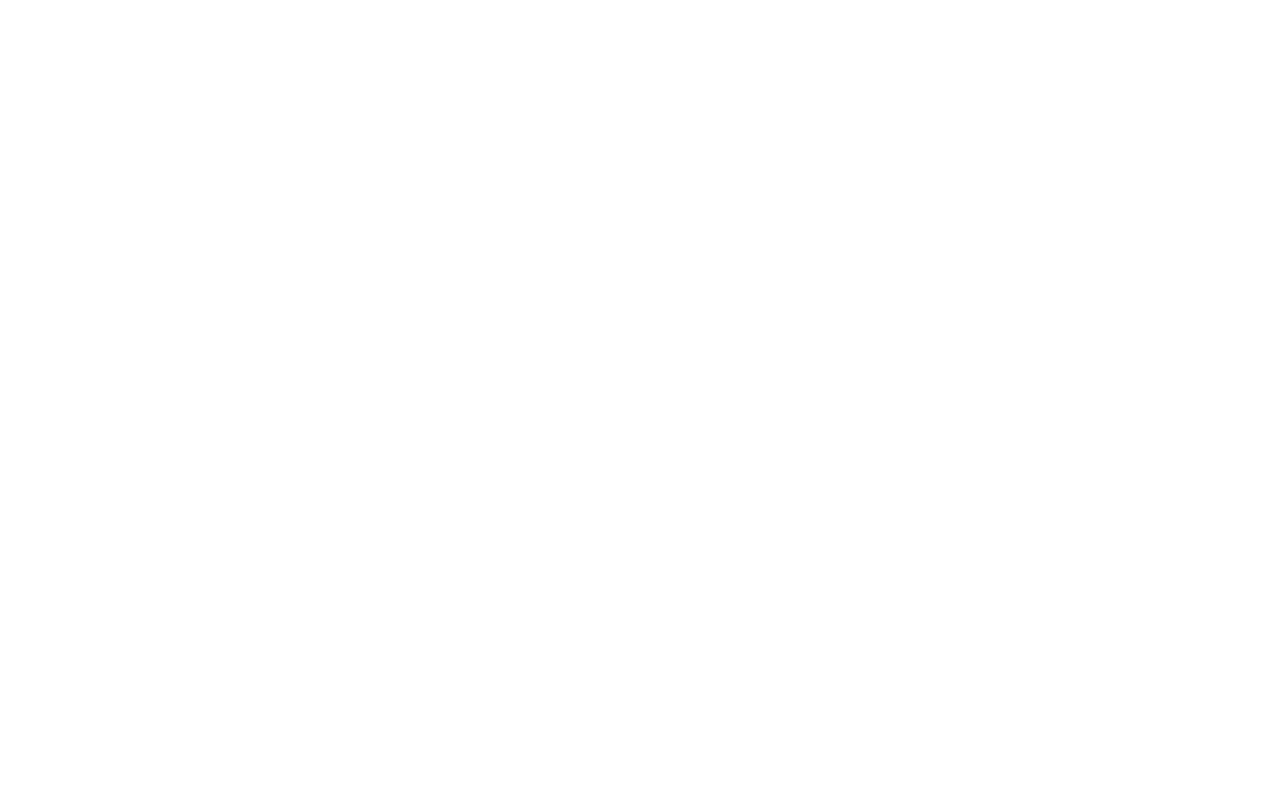
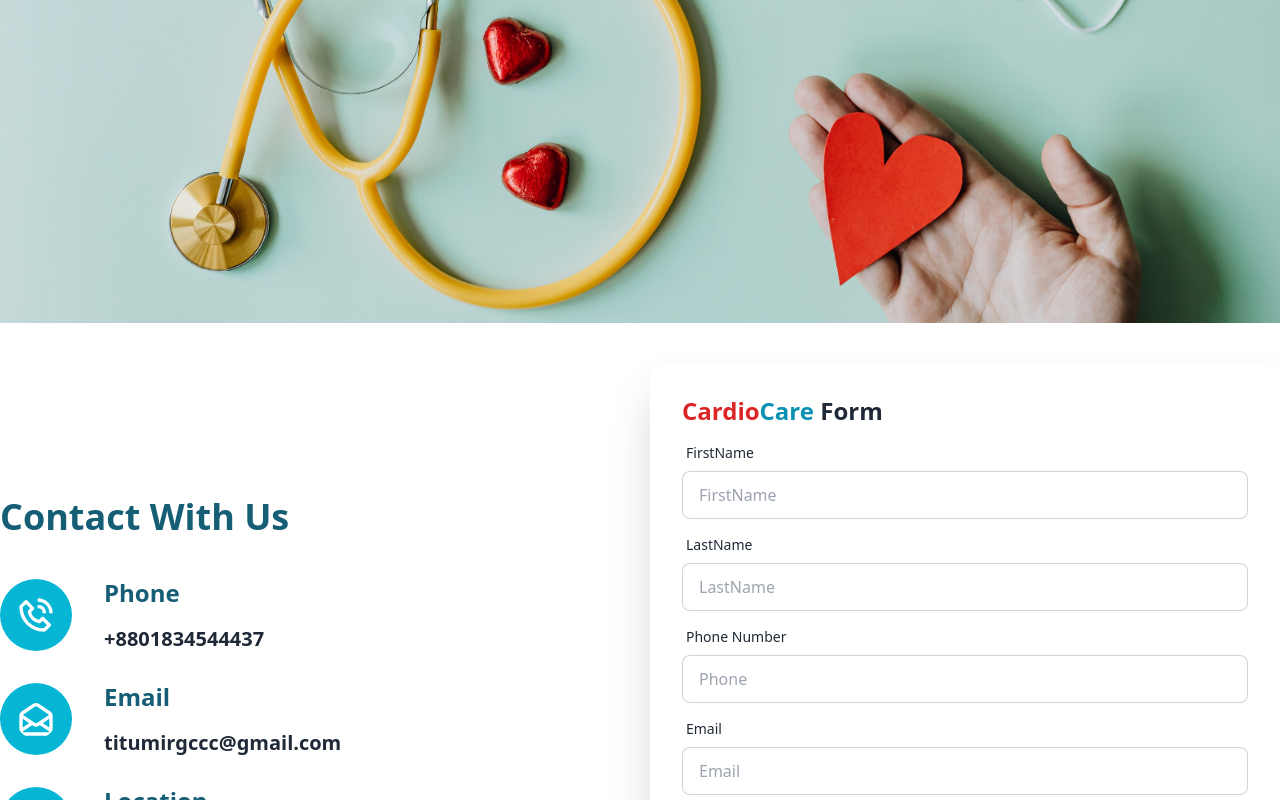
Before and after one commit to mthtitumir/cardio-care-client, a React (Vite) app: page /appointment in a window 1280 px wide. Before the commit this address had no page. Shown: the part 300-1100 px from the top of the page. Before the commit the page ends 800 px from the top, so only its background shows below. Built offline with nearby package versions, Linux system fonts and the light colour scheme.

Commit message:
appointment data send set up

```diff
--- /dev/null
+++ b/src/components/AppointmentCards/AppointForm.jsx
@@ -0,0 +1,77 @@
+import React from 'react';
+
+const AppointForm = () => {
+    const handleAppointForm = event =>{
+        event.preventDefault();
+        const form = event.target;
+        const firstName = form.firstname.value;
+        const lastName = form.lastname.value;
+        const phone = form.phone.value;
+        const email = form.email.value;
+        const message = form.message.value;
+        const appointment = {
+            patientName : firstName+' '+lastName,
+            phone,
+            email,
+            message
+        }
+        fetch('http://localhost:4500/appointments', {
+            method: 'POST',
+            headers: {
+                'content-type': 'application/json'
+            },
+            body: JSON.stringify(appointment)
+        })
+        .then(res => res.json())
+        .then(data =>{
+            console.log(data);
+        })
+        console.log(appointment);
+    }
+    return (
+        <div className=" mb-8">
+            <div className="mt-10">
+                <div className="card w-full shadow-2xl bg-base-100">
+                    <form onSubmit={handleAppointForm} className="card-body">
+                        <a className="font-bold normal-case text-2xl"><span className='text-red-600'>Cardio</span><span className='text-cyan-600'>Care</span> Form</a>
+                        <div className="form-control">
+                            <label className="label">
+                                <span className="label-text">FirstName</span>
+                            </label>
+                            <input type="text" placeholder="FirstName" name='firstname' className="input input-bordered" />
+                        </div>
+                        <div className="form-control">
+                            <label className="label">
+                                <span className="label-text">LastName</span>
+                            </label>
+                            <input type="text" placeholder="LastName" name='lastname' className="input input-bordered" />
+                        </div>
+                        <div className="form-control">
+                            <label className="label">
+                                <span className="label-text">Phone Number</span>
+                            </label>
+                            <input type="text" placeholder="Phone" name='phone' className="input input-bordered" required />
+                        </div>
+                        <div className="form-control">
+                            <label className="label">
+                                <span className="label-text">Email</span>
+                            </label>
+                            <input type="email" placeholder="Email" name='email' className="input input-bordered" />
+                        </div>
+                        <div className="form-control">
+                            <label className="label">
+                                <span className="label-text">Your Message</span>
+                            </label>
+                            <textarea type="text" placeholder="Your Message" name='message' className="input input-bordered" ></textarea>
+                        </div>
+                        <div className="form-control mt-6">
+                            <input type="submit" className='px-3 py-2 bg-cyan-600 rounded-lg text-white font-semibold' value="Send Message" />
+                        </div>
+                    </form>
+                </div>
+            </div>
+        </div>
+    );
+};
+
+export default AppointForm;
--- /dev/null
+++ b/src/components/AppointmentCards/ContactCard.jsx
@@ -0,0 +1,36 @@
+import React from 'react';
+import { BiPhoneCall} from 'react-icons/bi';
+import { HiOutlineMailOpen} from 'react-icons/hi';
+import { GrLocation} from 'react-icons/gr';
+
+
+const ContactCard = () => {
+    return (
+        <div className=''>
+            <h2 className='text-4xl text-cyan-800 font-semibold my-10'>Contact With Us</h2>
+            <div className='mb-7 flex gap-8 items-center'>
+                <BiPhoneCall className='text-7xl bg-cyan-500 rounded-[50%] p-4 text-white'></BiPhoneCall>
+                <div className='space-y-4'>
+                    <h2 className='text-2xl font-semibold text-cyan-800'>Phone</h2>
+                    <p className='text-xl font-semibold'>+8801834544437</p>
+                </div>
+            </div>
+            <div className='mb-7 flex gap-8 items-center'>
+                <HiOutlineMailOpen className='text-7xl bg-cyan-500 rounded-[50%] p-4 text-white'></HiOutlineMailOpen>
+                <div className='space-y-4'>
+                    <h2 className='text-2xl font-semibold text-cyan-800'>Email</h2>
+                    <p className='text-xl font-semibold'>titumirgccc@gmail.com</p>
+                </div>
+            </div>
+            <div className='mb-7 flex gap-8 items-center'>
+                <GrLocation className='text-7xl bg-cyan-500 rounded-[50%] p-4 text-white'></GrLocation>
+                <div className='space-y-4'>
+                    <h2 className='text-2xl font-semibold text-cyan-800'>Location</h2>
+                    <p className='text-xl font-semibold'>Chattogram, Bangladesh</p>
+                </div>
+            </div>
+        </div>
+    );
+};
+
+export default ContactCard;
--- /dev/null
+++ b/src/pages/Appointment/Appointment.jsx
@@ -0,0 +1,19 @@
+import React from 'react';
+import ContactCard from '../../components/AppointmentCards/ContactCard';
+import AppointForm from '../../components/AppointmentCards/AppointForm';
+import SharedBanner from '../shared/SharedBanner/SharedBanner';
+
+const Appointment = () => {
+    return (
+        <div className='container mx-auto'>
+            <SharedBanner>Form</SharedBanner>
+            <div className='grid md:grid-cols-2 gap-5 items-center'>
+
+                <ContactCard></ContactCard>
+                <AppointForm></AppointForm>
+            </div>
+        </div>
+    );
+};
+
+export default Appointment;
--- a/src/pages/Home/Speciality/Speciality.jsx
+++ b/src/pages/Home/Speciality/Speciality.jsx
@@ -12,7 +12,7 @@ const Speciality = () => {
         <div className='container mx-auto '>
             <div className='flex justify-center mb-3 mt-20'><button className='py-2 px-3 text-cyan-500 font-semibold text-md shadow-lg rounded-lg uppercase drop-shadow-lg'>Speciality</button></div>
             <h2 className='text-5xl text-sky-900 font-semibold text-center mb-10'>Cardio Problems</h2>
-            <div className='grid grid-cols-4 gap-4'>
+            <div className='grid md:grid-cols-2 lg:grid-cols-4 gap-4'>
                {
                 problems.map(problem => <ProblemCard problem = {problem} key={problem.id}></ProblemCard>)
                }
--- a/src/pages/shared/NavBar/NavBar.jsx
+++ b/src/pages/shared/NavBar/NavBar.jsx
@@ -1,5 +1,6 @@
 import React from 'react';
 import logo from '../../../assets/logo/cardio-care.png'
+import { Link } from 'react-router-dom';
 
 const NavBar = () => {
     return (
@@ -29,7 +30,7 @@ const NavBar = () => {
                     </ul>
                 </div>
                 <div className="navbar-end">
-                    <a className="bg-cyan-500 py-2 px-3 rounded-lg text-sm text-white uppercase font-semibold">Book Appointment</a>
+                    <Link to='/appointment' className="bg-cyan-500 py-2 px-3 rounded-lg text-sm text-white uppercase font-semibold">Book Appointment</Link>
                 </div>
             </div>
         </div>
--- /dev/null
+++ b/src/pages/shared/SharedBanner/SharedBanner.jsx
@@ -0,0 +1,12 @@
+import React from 'react';
+import banner from '../../../assets/banner-carousel/sharedBanner.jpg'
+
+const SharedBanner = () => {
+    return (
+        <div>
+            <img src={banner} alt="" />
+        </div>
+    );
+};
+
+export default SharedBanner;
--- a/src/routes/Routes.jsx
+++ b/src/routes/Routes.jsx
@@ -1,6 +1,7 @@
 import { createBrowserRouter } from "react-router-dom";
 import Main from "../Layout/Main";
 import Home from "../pages/Home/Home/Home";
+import Appointment from "../pages/Appointment/Appointment";
 
 const router = createBrowserRouter([
     {
@@ -10,6 +11,10 @@ const router = createBrowserRouter([
             {
                 path:'/',
                 element:<Home></Home>
+            },
+            {
+                path: '/appointment',
+                element: <Appointment></Appointment>
             }
         ]
     }
```
Also changed, not shown: src/assets/banner-carousel/sharedBanner.jpg (added).
